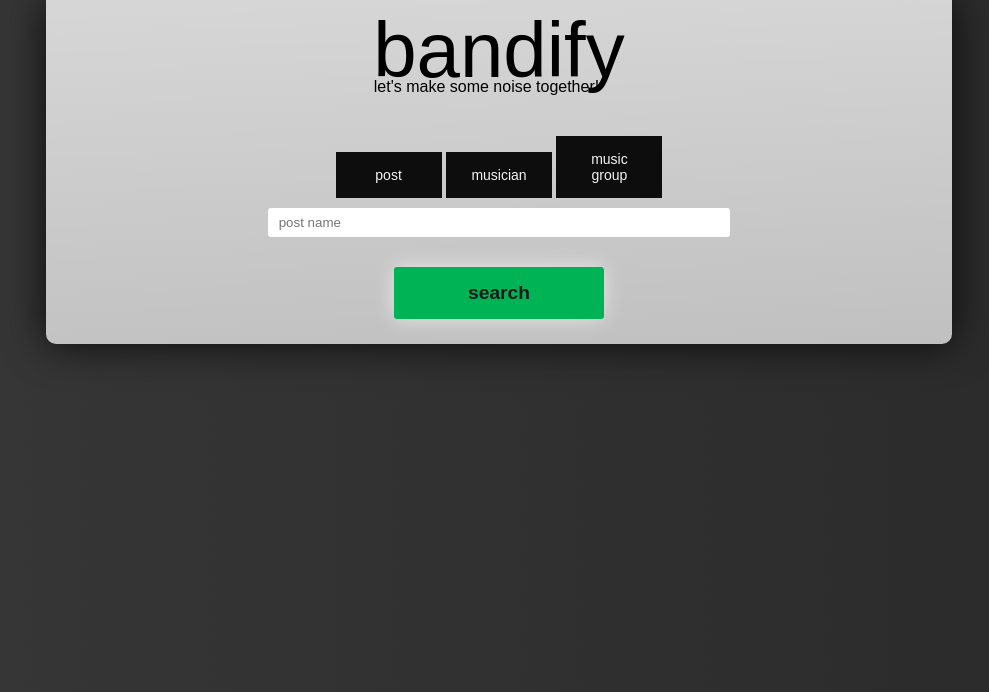
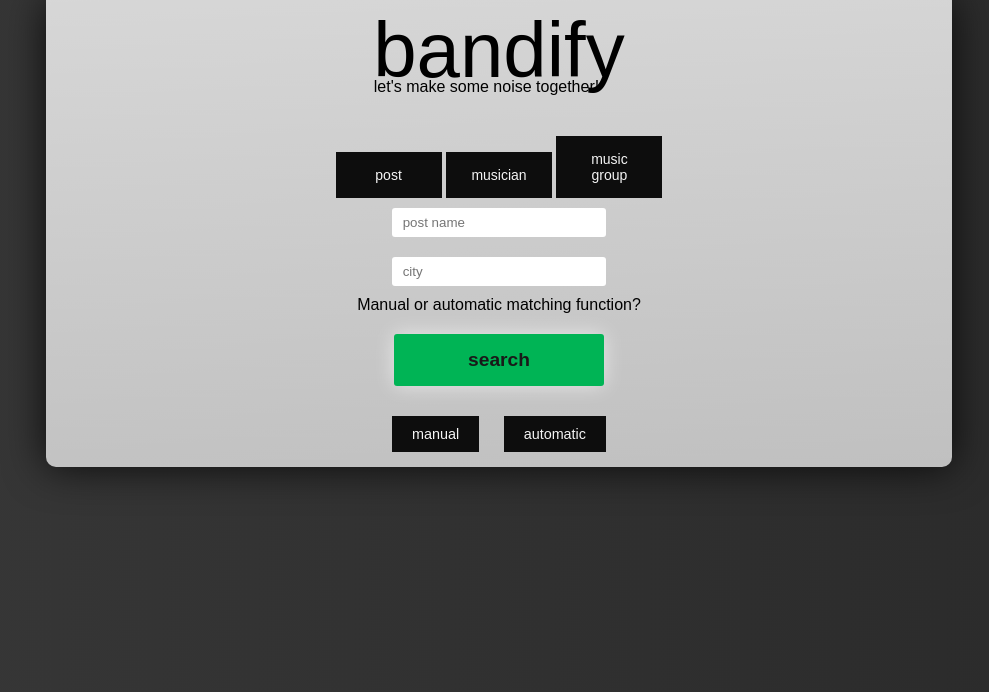
Before and after one commit to jeffersonferraz/bandify, a PHP site: page /public/search.php in a window 1280 px wide. Shown: the part 56-748 px from the top of the page, without its empty margins (141-1130 px from the left). Run offline with PHP 8.4, Linux system fonts and the light colour scheme; some web fonts are replaced.

Commit message:
changes on search page structure

```diff
--- a/src/public/search.php
+++ b/src/public/search.php
@@ -9,6 +9,7 @@
 </head>
 <body>
 <?php
+// header should match the logged and non logged user
 include("../includes/header.inc.php");
 ?>
 <div class="container">
@@ -26,21 +27,27 @@ include("../includes/header.inc.php");
     <div id="post" class="category">
         <form action="../includes/search.inc.php" method="post">
             <input class="input-data" name="post" type="text" placeholder=" post name"><br>
-            <button class="submit-button" name="signup-submit" type="submit">search</button><br>
+            <input class="input-data" name="city" type="text" placeholder=" city"><br>
+            <p>Manual or automatic matching function?</p>
+            <button class="submit-button" name="search-post-submit" type="submit">search</button><br>
+            <a href="#" class="button">manual</a>
+            <a href="#" class="button">automatic</a>
         </form>
     </div>
 
     <div id="musician" class="category" style="display:none">
         <form action="../includes/search.inc.php" method="post">
             <input class="input-data" name="musician" type="text" placeholder=" musician"><br>
-            <button class="submit-button" name="signup-submit" type="submit">search</button><br>
+            <input class="input-data" name="city" type="text" placeholder=" city"><br>
+            <button class="submit-button" name="search-musician-submit" type="submit">search</button><br>
         </form>
     </div>
 
     <div id="music-group" class="category" style="display:none">
         <form action="../includes/search.inc.php" method="post">
             <input class="input-data" name="music-group" type="text" placeholder=" music group"><br>
-            <button class="submit-button" name="signup-submit" type="submit">search</button><br>
+            <input class="input-data" name="city" type="text" placeholder=" city"><br>
+            <button class="submit-button" name="signup-music-group-submit" type="submit">search</button><br>
         </form>
     </div>
 
--- a/src/style/main.css
+++ b/src/style/main.css
@@ -79,7 +79,7 @@ textarea {
 .input-data {
     padding: 5px;
     margin: 10px;
-    width: 50%;
+    width: 200px;
     border-color: transparent;
     border-radius: 3px;
 }
```
